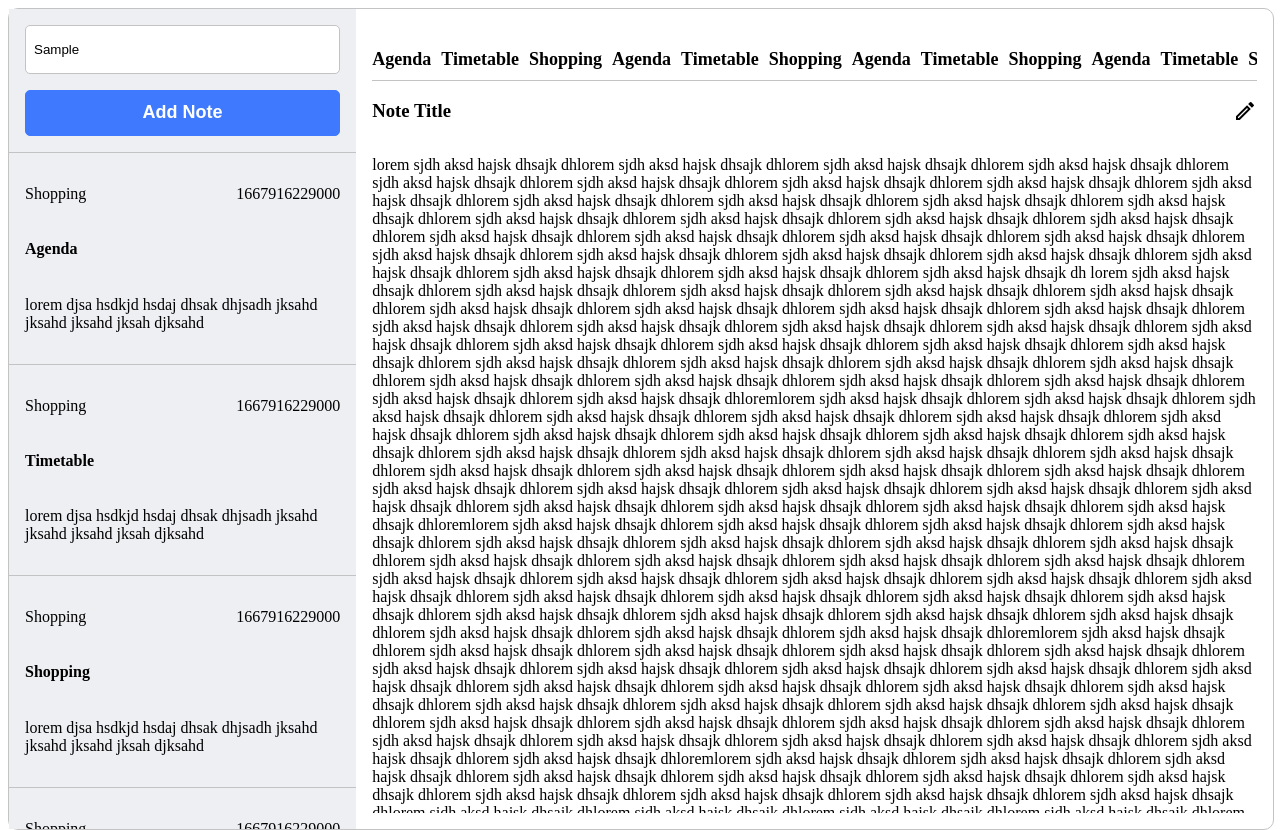
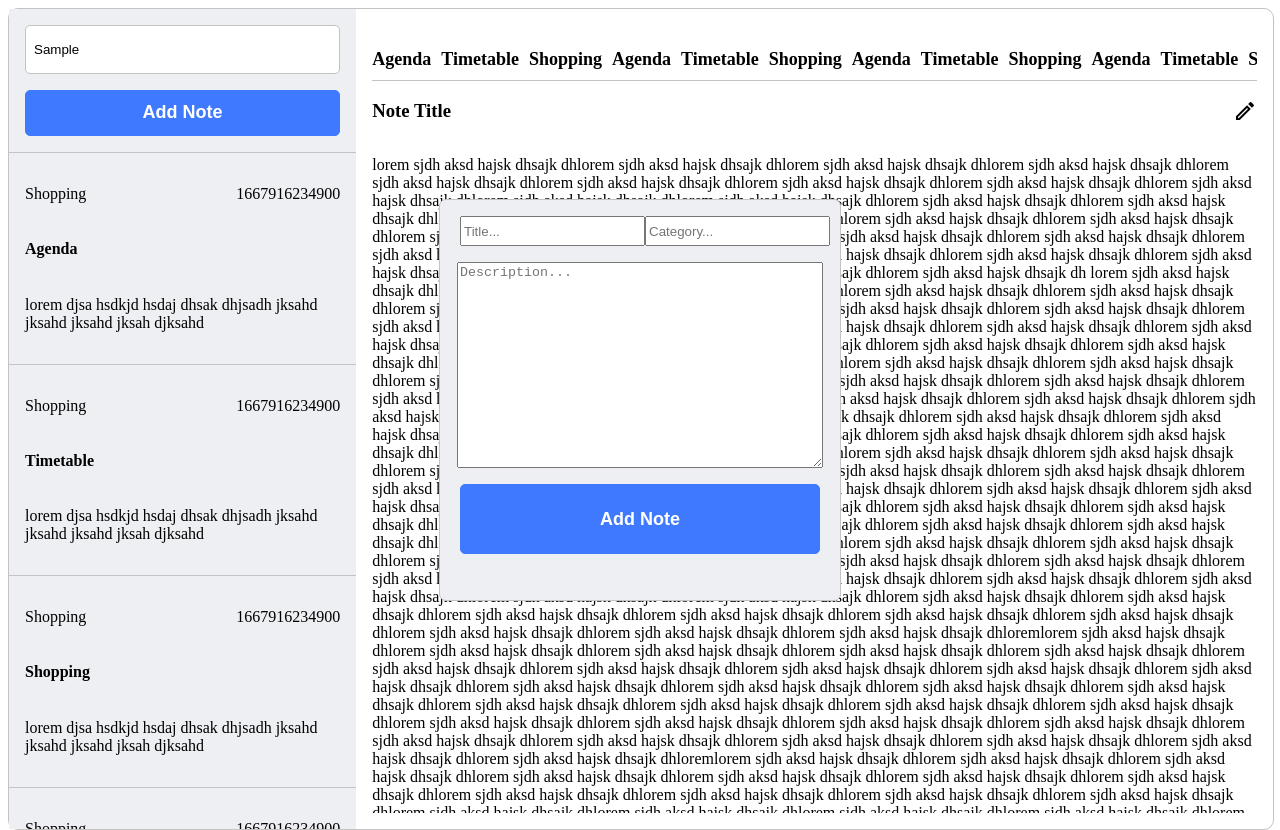
Before and after one commit to kleidilamka/notebook-flexsolutions, a React (Create React App) app: page / in a window 1280 px wide. Both pictures are taken after typing "Sample" into the empty fields and a click on the button "Add Note". Built offline with nearby package versions, Linux system fonts and the light colour scheme.

Commit message:
feat(modal): modal completed

```diff
--- a/package.json
+++ b/package.json
@@ -6,6 +6,7 @@
     "@testing-library/jest-dom": "^5.16.5",
     "@testing-library/react": "^13.4.0",
     "@testing-library/user-event": "^13.5.0",
+    "framer-motion": "^7.6.5",
     "normalize.css": "^8.0.1",
     "react": "^18.2.0",
     "react-dom": "^18.2.0",
--- a/src/App.js
+++ b/src/App.js
@@ -1,13 +1,65 @@
 import './App.css';
 import { MdOutlineModeEditOutline } from 'react-icons/md';
+import { AiOutlineCloseCircle } from 'react-icons/ai';
+import { useState } from 'react';
+import { motion } from 'framer-motion';
 
 function App() {
+    const [openModal, setOpenModal] = useState(false);
+    const [openEdit, setOpenEdit] = useState(false);
+
+    const toggleModal = () => {
+        setOpenModal(true);
+    };
+
+    const toggleOpenEdit = () => {
+        setOpenEdit(true);
+    };
+
+    const closeModal = () => {
+        setOpenModal(false);
+        setOpenEdit(false);
+    };
+
+    const Modal = () => {
+        return (
+            <motion.div
+                initial={{ opacity: 0, scale: 0.5 }}
+                animate={{ opacity: 1, scale: 1 }}
+                transition={{
+                    duration: 0.8,
+                    delay: 0.5,
+                    ease: [0, 0.71, 0.2, 1.01],
+                }}
+                className="modal-wrapper"
+            >
+                <motion.div className="modal-inputs">
+                    <input className="modal-input" placeholder="Title..." />
+                    <input className="modal-input" placeholder="Category..." />
+                    <AiOutlineCloseCircle
+                        color="red"
+                        size={30}
+                        onClick={closeModal}
+                    />
+                </motion.div>
+                <textarea
+                    className="modal-description"
+                    placeholder="Description..."
+                />
+                <button className="add-note">Add Note</button>
+            </motion.div>
+        );
+    };
+
     return (
         <div className="App">
             <div className="root">
+                {openModal || openEdit ? <Modal /> : null}
                 <section className="section one">
                     <input className="input" placeholder="Search Note" />
-                    <button className="add-note">Add Note</button>
+                    <button className={`add-button`} onClick={toggleModal}>
+                        Add Note
+                    </button>
                     <div className="notes">
                         {[
                             'Agenda',
@@ -69,6 +121,7 @@ function App() {
                         <MdOutlineModeEditOutline
                             className="edit-btn"
                             size={24}
+                            onClick={toggleOpenEdit}
                         />
                     </div>
                     <div className="note-content">
--- a/src/index.css
+++ b/src/index.css
@@ -14,7 +14,6 @@ code {
 }
 
 .root {
-    border: 1px red;
     display: flex;
     flex-direction: row;
     border: 1px solid #c3c3c3;
@@ -47,7 +46,7 @@ code {
     border: 1px solid #c3c3c3;
 }
 
-.add-note {
+.add-button {
     height: 70px;
     background-color: #3f7afe;
     color: #ffffff;
@@ -110,5 +109,49 @@ code {
     align-items: center;
 }
 
-.edit-btn {
+.modal-wrapper {
+    height: 400px;
+    width: 400px;
+    border: 1px solid #c3c3c3;
+    position: absolute;
+    margin: auto;
+    top: 0;
+    left: 0;
+    bottom: 0;
+    right: 0;
+    background-color: #eeeff3;
+    z-index: 1;
+    opacity: 1;
+    display: flex;
+    flex-direction: column;
+    align-items: center;
+    border-radius: 7px;
 }
+
+.modal-inputs {
+    width: 90%;
+    display: flex;
+    flex-direction: row;
+    justify-content: space-between;
+    margin: 1rem 0;
+}
+
+.modal-input {
+}
+
+.modal-description {
+    width: 90%;
+    height: 50%;
+}
+
+.add-note {
+    height: 70px;
+    background-color: #3f7afe;
+    color: #ffffff;
+    font-size: 18px;
+    font-weight: bold;
+    margin: 1rem 1rem;
+    border-radius: 5px;
+    border: 1px solid #3f7afe;
+    width: 90%;
+}
```
Also changed, not shown: 1 other file (tests, documents, lock files or other folders).
